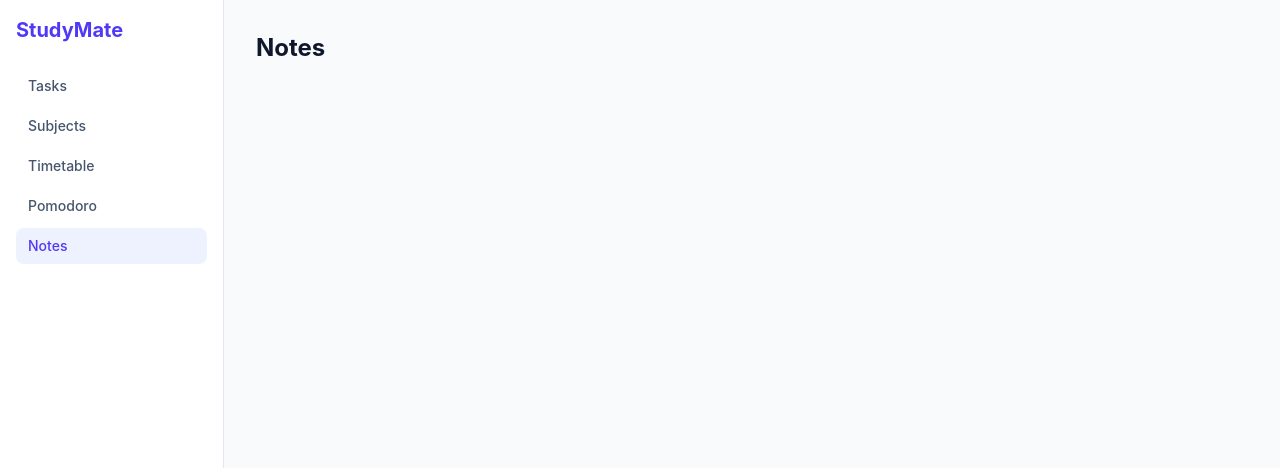
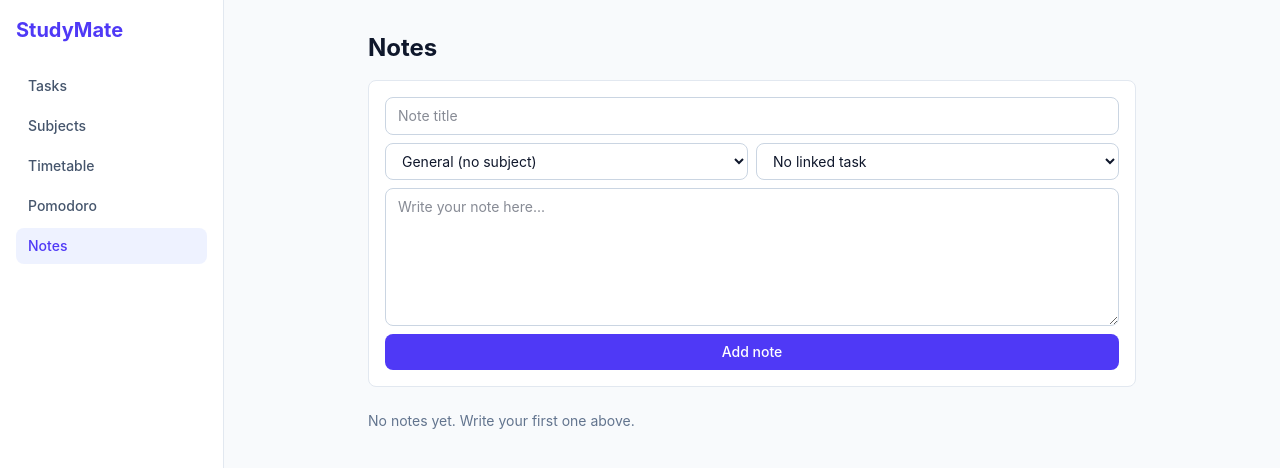
Before and after one commit to Shreyarg-77/studymate, a React (Vite) app in the folder client/: page /notes in a window 1280 px wide. Shown: the top 468 px of the page. Built offline with nearby package versions, Linux system fonts and the light colour scheme.

Commit message:
Notes layout

```diff
--- a/client/src/pages/Notes.jsx
+++ b/client/src/pages/Notes.jsx
@@ -1,5 +1,247 @@
+import { useState } from "react";
+import { format, parseISO } from "date-fns";
+import useLocalStorage from "../hooks/useLocalStorage";
+
 function Notes() {
-  return <h2 className="text-2xl font-bold">Notes</h2>
+  const [notes, setNotes] = useLocalStorage("studymate-notes", []);
+  const [subjects] = useLocalStorage("studymate-subjects", []);
+  const [tasks] = useLocalStorage("studymate-tasks-v2", []);
+
+  const [title, setTitle] = useState("");
+  const [content, setContent] = useState("");
+  const [subjectId, setSubjectId] = useState("");
+  const [taskId, setTaskId] = useState("");
+  const [editingId, setEditingId] = useState(null);
+
+  const [search, setSearch] = useState("");
+  const [filterSubject, setFilterSubject] = useState("");
+
+  const taskOptions = tasks.filter(
+    (t) => !t.completed && (!subjectId || String(t.subjectId) === subjectId),
+  );
+
+  function handleSubjectChange(e) {
+    setSubjectId(e.target.value);
+    setTaskId("");
+  }
+
+  function resetForm() {
+    setEditingId(null);
+    setTitle("");
+    setContent("");
+    setSubjectId("");
+    setTaskId("");
+  }
+
+  function saveNote(e) {
+    e.preventDefault();
+    if (!title.trim() && !content.trim()) return;
+
+    const now = new Date().toISOString();
+    const data = {
+      title: title.trim() || "Untitled note",
+      content: content.trim(),
+      subjectId: subjectId ? Number(subjectId) : null,
+      taskId: taskId ? Number(taskId) : null,
+    };
+
+    if (editingId) {
+      setNotes(
+        notes.map((n) =>
+          n.id === editingId ? { ...n, ...data, updatedAt: now } : n,
+        ),
+      );
+    } else {
+      setNotes([{ id: Date.now(), ...data, updatedAt: now }, ...notes]);
+    }
+    resetForm();
+  }
+
+  function startEdit(note) {
+    setEditingId(note.id);
+    setTitle(note.title);
+    setContent(note.content);
+    setSubjectId(note.subjectId ? String(note.subjectId) : "");
+    setTaskId(note.taskId ? String(note.taskId) : "");
+    window.scrollTo({ top: 0, behavior: "smooth" });
+  }
+
+  function deleteNote(id) {
+    if (!window.confirm("Delete this note?")) return;
+    setNotes(notes.filter((n) => n.id !== id));
+    if (editingId === id) resetForm();
+  }
+
+  const query = search.trim().toLowerCase();
+  const visibleNotes = notes
+    .filter((n) => !filterSubject || String(n.subjectId) === filterSubject)
+    .filter(
+      (n) =>
+        !query ||
+        n.title.toLowerCase().includes(query) ||
+        n.content.toLowerCase().includes(query),
+    )
+    .sort((a, b) => b.updatedAt.localeCompare(a.updatedAt));
+
+  const inputClass =
+    "rounded-lg border border-slate-300 bg-white px-3 py-2 text-sm outline-none focus:border-indigo-500";
+
+  return (
+    <div className="mx-auto max-w-3xl">
+      <h2 className="mb-4 text-2xl font-bold">Notes</h2>
+
+      <form
+        onSubmit={saveNote}
+        className="mb-6 grid gap-2 rounded-lg border border-slate-200 bg-white p-4 sm:grid-cols-2"
+      >
+        <input
+          value={title}
+          onChange={(e) => setTitle(e.target.value)}
+          placeholder="Note title"
+          className={`${inputClass} sm:col-span-2`}
+        />
+
+        <select
+          value={subjectId}
+          onChange={handleSubjectChange}
+          className={inputClass}
+        >
+          <option value="">General (no subject)</option>
+          {subjects.map((s) => (
+            <option key={s.id} value={s.id}>
+              {s.name}
+            </option>
+          ))}
+        </select>
+
+        <select
+          value={taskId}
+          onChange={(e) => setTaskId(e.target.value)}
+          className={inputClass}
+        >
+          <option value="">No linked task</option>
+          {taskOptions.map((t) => (
+            <option key={t.id} value={t.id}>
+              {t.title}
+            </option>
+          ))}
+        </select>
+
+        <textarea
+          value={content}
+          onChange={(e) => setContent(e.target.value)}
+          placeholder="Write your note here..."
+          rows={6}
+          className={`${inputClass} sm:col-span-2`}
+        />
+
+        <div className="flex gap-2 sm:col-span-2">
+          <button
+            type="submit"
+            className="flex-1 rounded-lg bg-indigo-600 px-4 py-2 text-sm font-medium text-white hover:bg-indigo-700"
+          >
+            {editingId ? "Save changes" : "Add note"}
+          </button>
+          {editingId && (
+            <button
+              type="button"
+              onClick={resetForm}
+              className="rounded-lg border border-slate-300 px-4 py-2 text-sm font-medium text-slate-600 hover:bg-slate-100"
+            >
+              Cancel
+            </button>
+          )}
+        </div>
+      </form>
+
+      {notes.length > 0 && (
+        <div className="mb-4 flex flex-wrap items-center gap-2">
+          <input
+            value={search}
+            onChange={(e) => setSearch(e.target.value)}
+            placeholder="Search notes..."
+            className={`${inputClass} flex-1`}
+          />
+          <select
+            value={filterSubject}
+            onChange={(e) => setFilterSubject(e.target.value)}
+            className={inputClass}
+          >
+            <option value="">All subjects</option>
+            {subjects.map((s) => (
+              <option key={s.id} value={s.id}>
+                {s.name}
+              </option>
+            ))}
+          </select>
+        </div>
+      )}
+
+      {notes.length === 0 ? (
+        <p className="text-sm text-slate-500">
+          No notes yet. Write your first one above.
+        </p>
+      ) : visibleNotes.length === 0 ? (
+        <p className="text-sm text-slate-500">No notes match your search.</p>
+      ) : (
+        <div className="grid gap-3 sm:grid-cols-2">
+          {visibleNotes.map((note) => {
+            const subject = subjects.find((s) => s.id === note.subjectId);
+            const linkedTask = tasks.find((t) => t.id === note.taskId);
+            return (
+              <article
+                key={note.id}
+                className="flex flex-col rounded-lg border border-slate-200 bg-white p-4"
+              >
+                <h3 className="mb-1 font-bold">{note.title}</h3>
+
+                <div className="mb-2 flex flex-wrap items-center gap-2 text-xs text-slate-500">
+                  <span className="flex items-center gap-1">
+                    <span
+                      className="h-2 w-2 rounded-full"
+                      style={{
+                        backgroundColor: subject ? subject.color : "#94A3B8",
+                      }}
+                    />
+                    {subject ? subject.name : "General"}
+                  </span>
+                  {linkedTask && (
+                    <span className="rounded-full bg-slate-100 px-2 py-0.5">
+                      Task: {linkedTask.title}
+                    </span>
+                  )}
+                </div>
+
+                <p className="mb-3 flex-1 whitespace-pre-wrap text-sm text-slate-700">
+                  {note.content}
+                </p>
+
+                <div className="flex items-center justify-between text-xs">
+                  <span className="text-slate-400">
+                    {format(parseISO(note.updatedAt), "d MMM, h:mm a")}
+                  </span>
+                  <div className="flex gap-3">
+                    <button
+                      onClick={() => startEdit(note)}
+                      className="text-indigo-600 hover:text-indigo-800"
+                    >
+                      Edit
+                    </button>
+                    <button
+                      onClick={() => deleteNote(note.id)}
+                      className="text-red-500 hover:text-red-700"
+                    >
+                      Delete
+                    </button>
+                  </div>
+                </div>
+              </article>
+            );
+          })}
+        </div>
+      )}
+    </div>
+  );
 }
 
-export default Notes
+export default Notes;
```
